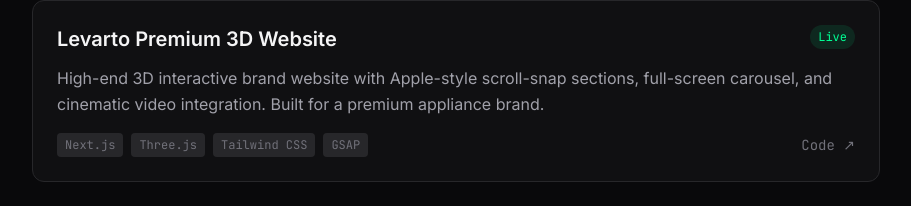
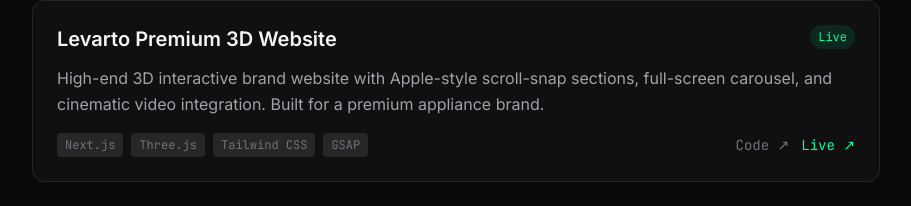
Before and after one commit to HUMO-collab/portfolio, a React (Vite) app: page / in a window 1280 px wide. Shown: the part 1248-1454 px from the top of the page, without its empty margins (184-1095 px from the left). Built offline with nearby package versions, Linux system fonts and the light colour scheme.

Commit message:
feat: add Levarto 3D live URL

```diff
--- a/src/data/projects.js
+++ b/src/data/projects.js
@@ -16,7 +16,7 @@
     title: 'Levarto Premium 3D Website',
     description: 'High-end 3D interactive brand website with Apple-style scroll-snap sections, full-screen carousel, and cinematic video integration. Built for a premium appliance brand.',
     tags: ['Next.js', 'Three.js', 'Tailwind CSS', 'GSAP'],
-    liveUrl: null,
+    liveUrl: 'https://levarto-premium-3d-website.vercel.app',
     githubUrl: 'https://github.com/HUMO-collab/levarto-premium-3d-website',
     status: 'live',
     featured: true,
```
